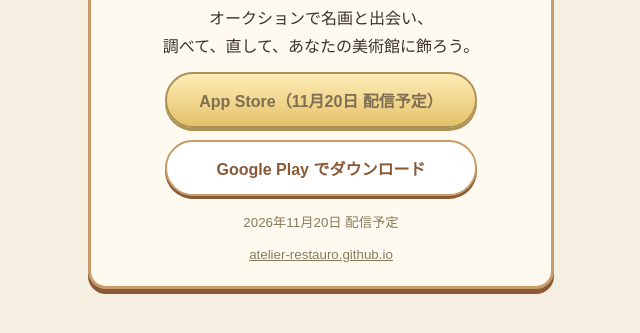
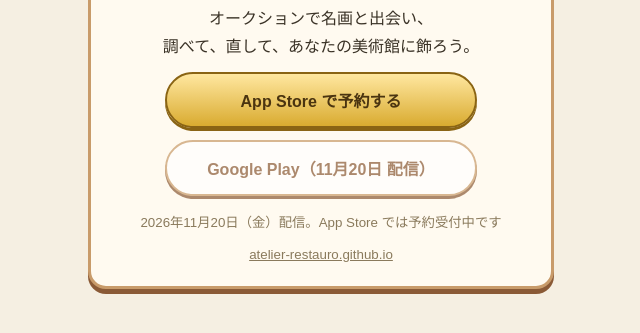
Before and after one commit to atelier-restauro/atelier-restauro.github.io, a plain HTML site: page app/index.html in a window 1280 px wide. Shown: the part 311-644 px from the top of the page, without its empty margins (319-959 px from the left). Drawn offline with Linux system fonts and the light colour scheme.

Commit message:
App Store 予約注文のリンクを追加（11/20 から自動で「ダウンロード」表示に）
Co-Authored-By: Claude Opus 5.5 <noreply@anthropic.com>
Claude-Session: https://claude.ai/code/session_01F9NUVLCSwbXo4b2aZGH9sA

```diff
--- a/app/index.html
+++ b/app/index.html
@@ -22,9 +22,12 @@ small{display:block;margin-top:16px;color:#8a7a5c}
 <small><a href="../" style="color:#8a7a5c">atelier-restauro.github.io</a></small>
 </div>
 <script>
-// App Store の URL は公開後に入れる（空のあいだはボタンを「配信予定」に）
-var IOS_URL='';var AND_URL=document.getElementById('and').href;var ua=navigator.userAgent;
-var ios=document.getElementById('ios');if(IOS_URL){ios.href=IOS_URL}else{ios.removeAttribute('href');ios.textContent='App Store（11月20日 配信予定）';ios.style.opacity=.7}
+// iOS：11/11〜予約注文受付中、11/20〜配信。Android：11/20 朝に公開
+var IOS_URL='https://apps.apple.com/app/re-museum/id6821240346';var AND_URL=document.getElementById('and').href;var ua=navigator.userAgent;
+var LIVE=new Date()>=new Date('2026-11-20T00:00:00+09:00');
+var ios=document.getElementById('ios'),and=document.getElementById('and'),soon=document.getElementById('soon');
+ios.href=IOS_URL;ios.textContent=LIVE?'App Store でダウンロード':'App Store で予約する';
+if(!LIVE){and.removeAttribute('href');and.textContent='Google Play（11月20日 配信）';and.style.opacity=.7;soon.textContent='2026年11月20日（金）配信。App Store では予約受付中です'}else{soon.textContent='配信中です'}
 var isIOS=/iPhone|iPad|iPod/.test(ua)||(/Macintosh/.test(ua)&&'ontouchend' in document),isAnd=/Android/.test(ua);
-if(location.search.indexOf('stay')<0){if(isIOS&&IOS_URL)location.replace(IOS_URL);else if(isAnd&&new Date()>=new Date('2026-11-20'))location.replace(AND_URL)}
+if(location.search.indexOf('stay')<0){if(isIOS)location.replace(IOS_URL);else if(isAnd&&LIVE)location.replace(AND_URL)}
 </script></body></html>
```
Also changed, not shown: index.html (+1 -1 lines).
